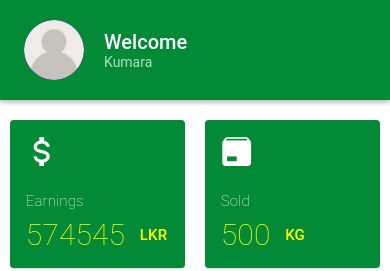
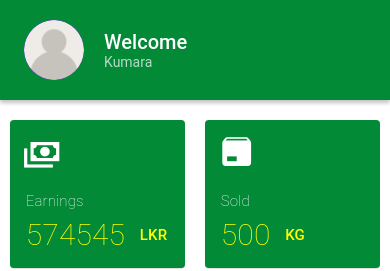
Before and after one commit to prageethfndo/dispor-app, a React Native app: screen / in a window 390 px wide. Shown: the top 271 px of the page. Built offline with nearby package versions, Linux system fonts and the light colour scheme.

Commit message:
changed statCard icons

```diff
--- a/components/StatsCard.js
+++ b/components/StatsCard.js
@@ -7,7 +7,7 @@ import { StyleSheet, View, Image, ScrollView } from 'react-native';
 export default function StatsCard({ title, value, unit, type }) {
     return (
         <Card style={Styles.statsCard}>
-            {type == 'earnings' ? <Avatar.Icon icon="currency-usd" style={{ backgroundColor: 'transparent' }} /> :
+            {type == 'earnings' ? <Avatar.Icon icon="cash-multiple" style={{ backgroundColor: 'transparent' }} /> :
                 <Avatar.Icon icon="package" style={{ backgroundColor: 'transparent' }} />}
 
 
```
